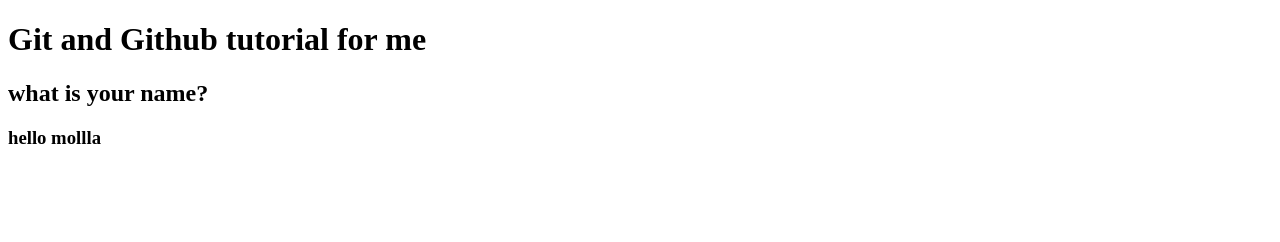
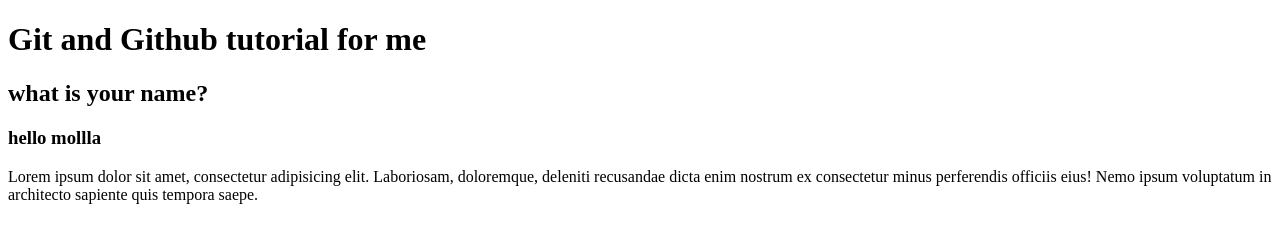
Before and after one commit to mollakindie/LearningGit, a plain HTML site: page Index.html in a window 1280 px wide. Drawn offline with Linux system fonts and the light colour scheme.

Commit message:
Paragraph is added

```diff
--- a/Index.html
+++ b/Index.html
@@ -11,5 +11,6 @@
     <h1> Git and Github tutorial for me</h1>
     <h2> what is your name?</h2>
 <h3> hello mollla</h3>
+<p> Lorem ipsum dolor sit amet, consectetur adipisicing elit. Laboriosam, doloremque, deleniti recusandae dicta enim nostrum ex consectetur minus perferendis officiis eius! Nemo ipsum voluptatum in architecto sapiente quis tempora saepe.</p>
 </body>
 </html>
```
